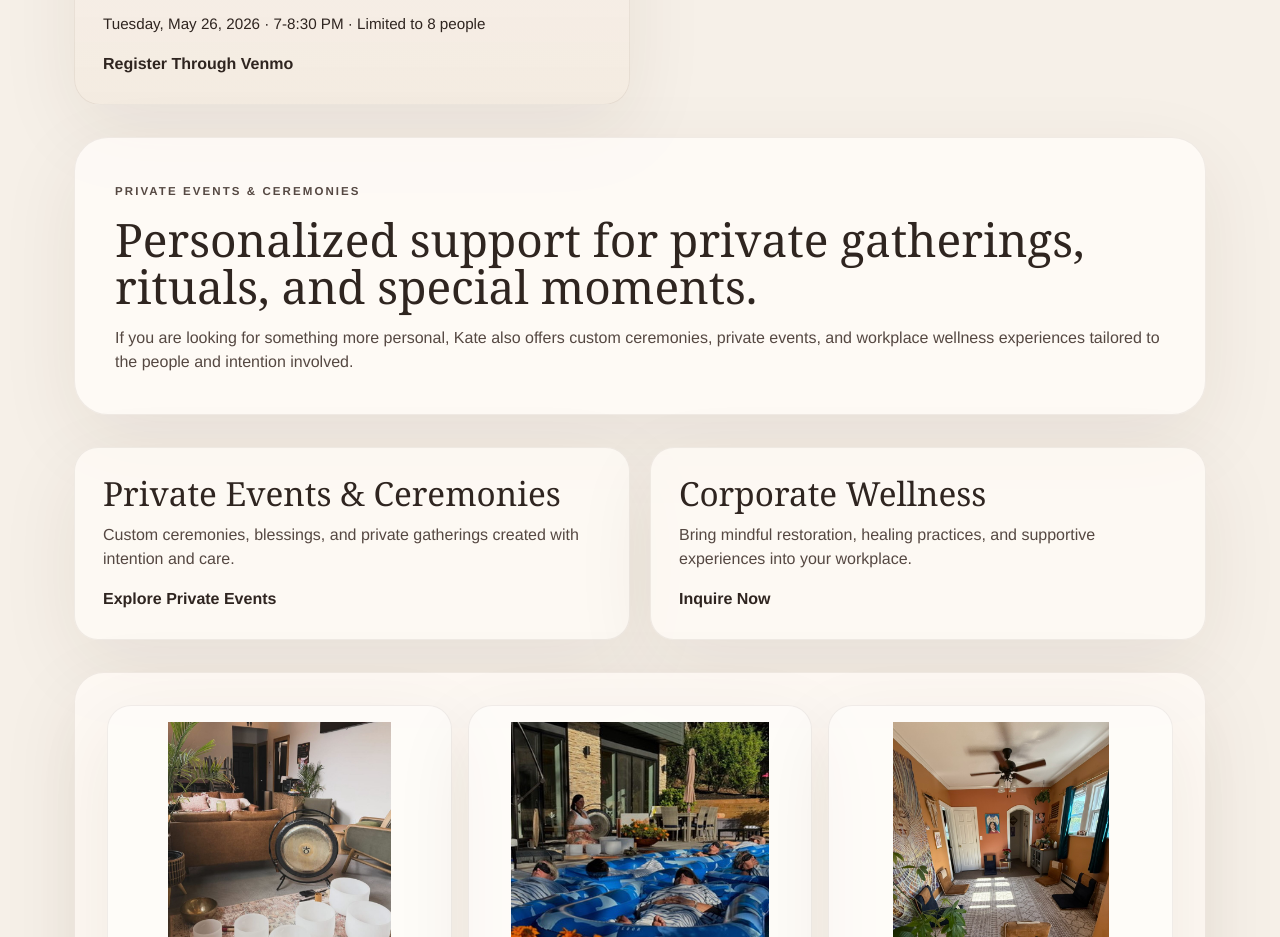
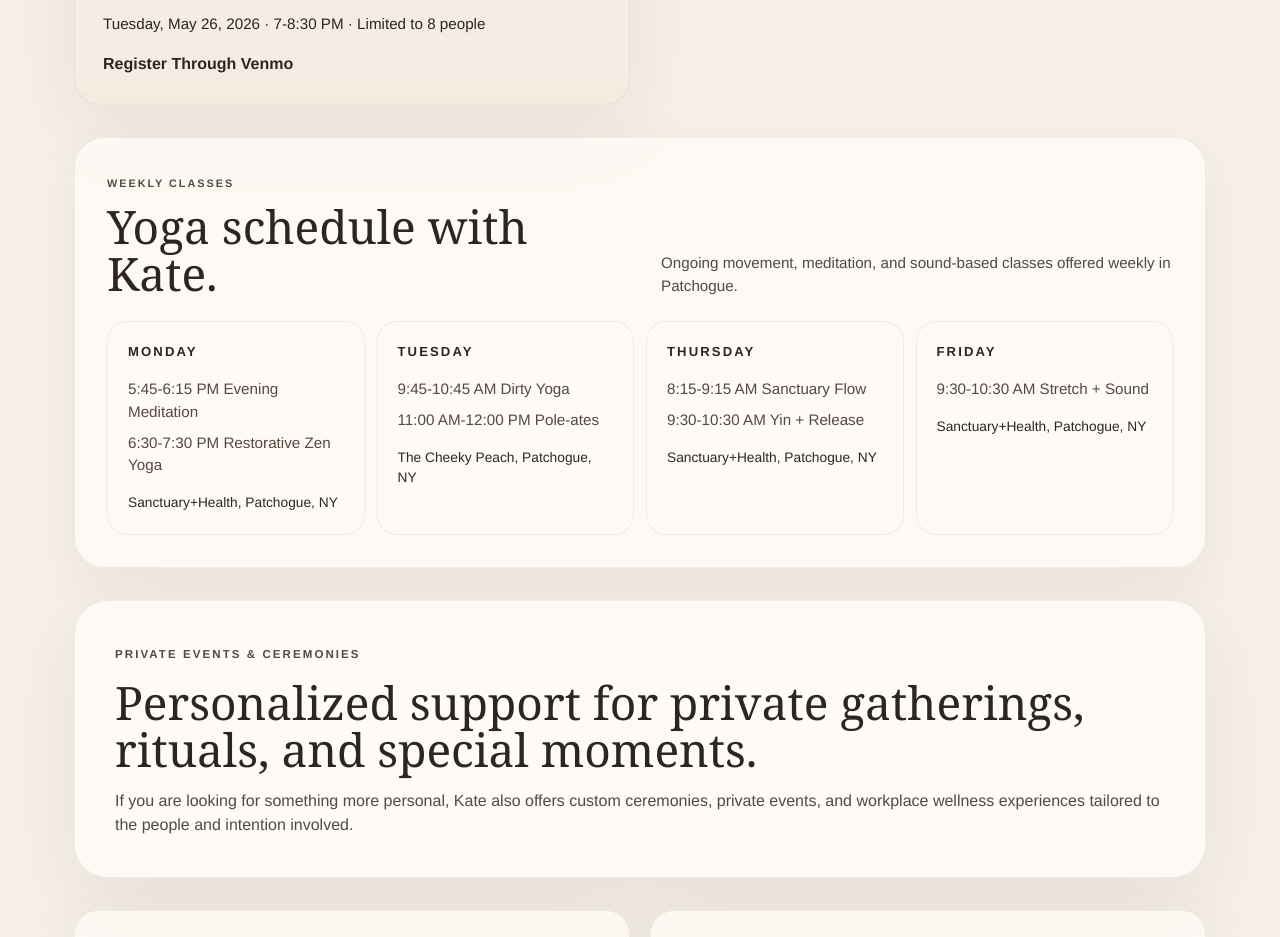
Before and after one commit to kategajewski/lightness-website, a Next.js app in the folder web/: page /events in a window 1280 px wide. Shown: the part 1420-2357 px from the top of the page. Built offline with nearby package versions, Linux system fonts and the light colour scheme.

Commit message:
Add weekly yoga schedule to events

```diff
--- a/web/src/app/events/page.tsx
+++ b/web/src/app/events/page.tsx
@@ -50,6 +50,38 @@ const upcomingEvents = [
 ] as const;
 
 const visibleUpcomingEvents = upcomingEvents.filter((event) => event.isActive);
+
+const yogaSchedule = [
+  {
+    day: "Monday",
+    classes: [
+      "5:45-6:15 PM Evening Meditation",
+      "6:30-7:30 PM Restorative Zen Yoga",
+    ],
+    location: "Sanctuary+Health, Patchogue, NY",
+  },
+  {
+    day: "Tuesday",
+    classes: [
+      "9:45-10:45 AM Dirty Yoga",
+      "11:00 AM-12:00 PM Pole-ates",
+    ],
+    location: "The Cheeky Peach, Patchogue, NY",
+  },
+  {
+    day: "Thursday",
+    classes: [
+      "8:15-9:15 AM Sanctuary Flow",
+      "9:30-10:30 AM Yin + Release",
+    ],
+    location: "Sanctuary+Health, Patchogue, NY",
+  },
+  {
+    day: "Friday",
+    classes: ["9:30-10:30 AM Stretch + Sound"],
+    location: "Sanctuary+Health, Patchogue, NY",
+  },
+] as const;
 
 const privateEventPaths = [
   {
@@ -121,6 +153,44 @@ export default function EventsPage() {
         ))}
       </section>
 
+      <section className="rounded-[30px] border border-[rgba(76,58,48,0.08)] bg-[rgba(255,252,248,0.72)] p-6 shadow-[0_18px_56px_rgba(59,41,31,0.06)] sm:p-8">
+        <div className="flex flex-col gap-3 sm:flex-row sm:items-end sm:justify-between">
+          <div>
+            <span className="mb-3 inline-block text-[0.68rem] font-bold uppercase tracking-[0.18em] text-[var(--color-muted)]">
+              Weekly Classes
+            </span>
+            <h2 className="display-section-title">
+              Yoga schedule with Kate.
+            </h2>
+          </div>
+          <p className="max-w-[32rem] text-[0.95rem] text-[var(--color-muted)]">
+            Ongoing movement, meditation, and sound-based classes offered
+            weekly in Patchogue.
+          </p>
+        </div>
+
+        <div className="mt-6 grid gap-3 md:grid-cols-2 xl:grid-cols-4">
+          {yogaSchedule.map((item) => (
+            <article
+              key={item.day}
+              className="rounded-[20px] border border-[rgba(76,58,48,0.08)] bg-[rgba(255,251,246,0.68)] p-5"
+            >
+              <h3 className="text-[0.82rem] font-bold uppercase tracking-[0.16em] text-[var(--color-text)]">
+                {item.day}
+              </h3>
+              <ul className="mt-4 grid gap-2 text-[0.95rem] text-[var(--color-muted)]">
+                {item.classes.map((classItem) => (
+                  <li key={classItem}>{classItem}</li>
+                ))}
+              </ul>
+              <p className="mt-4 text-[0.86rem] text-[var(--color-text)]">
+                {item.location}
+              </p>
+            </article>
+          ))}
+        </div>
+      </section>
+
       <section className="rounded-[34px] border border-[rgba(76,58,48,0.08)] bg-[rgba(255,252,248,0.82)] p-8 shadow-[0_24px_80px_rgba(59,41,31,0.08)] sm:p-10">
         <span className="mb-4 inline-block text-[0.72rem] font-bold uppercase tracking-[0.18em] text-[var(--color-muted)]">
           Private Events & Ceremonies
```
